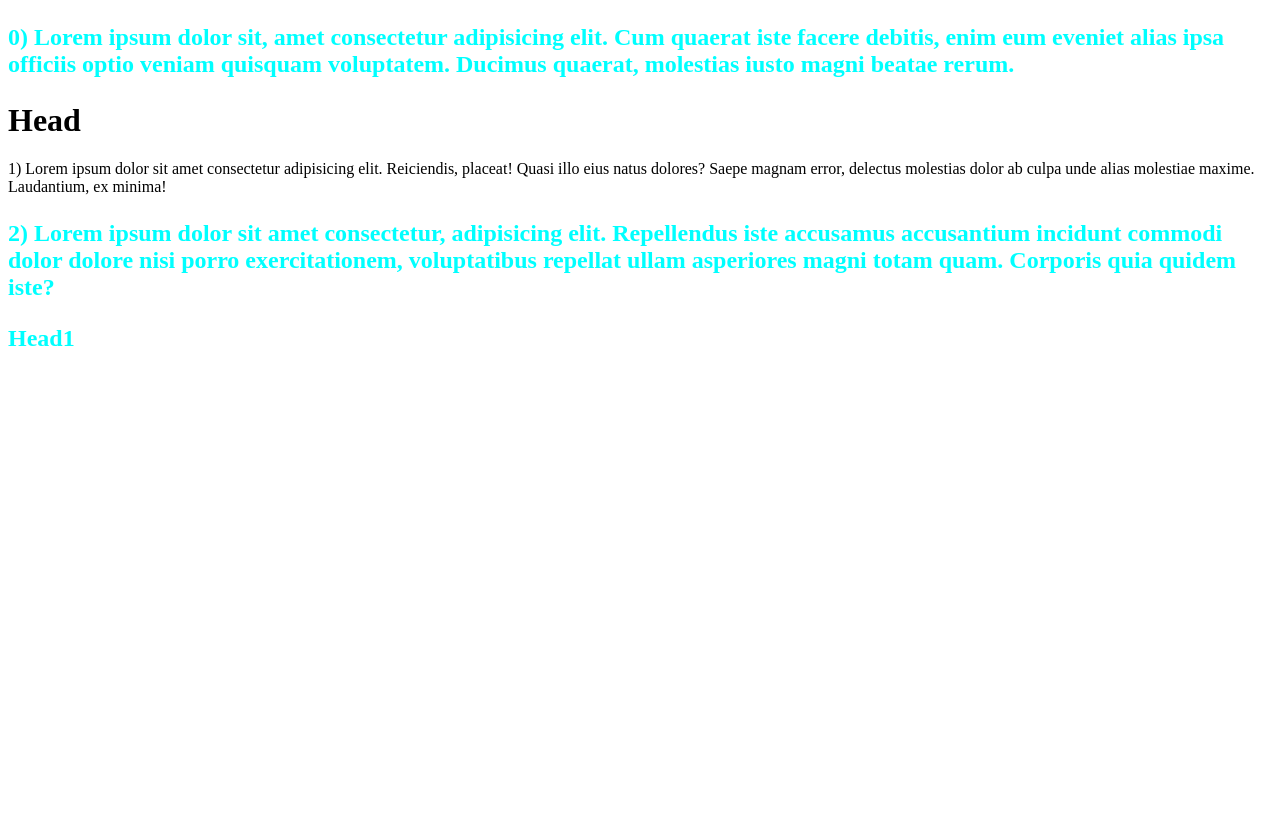
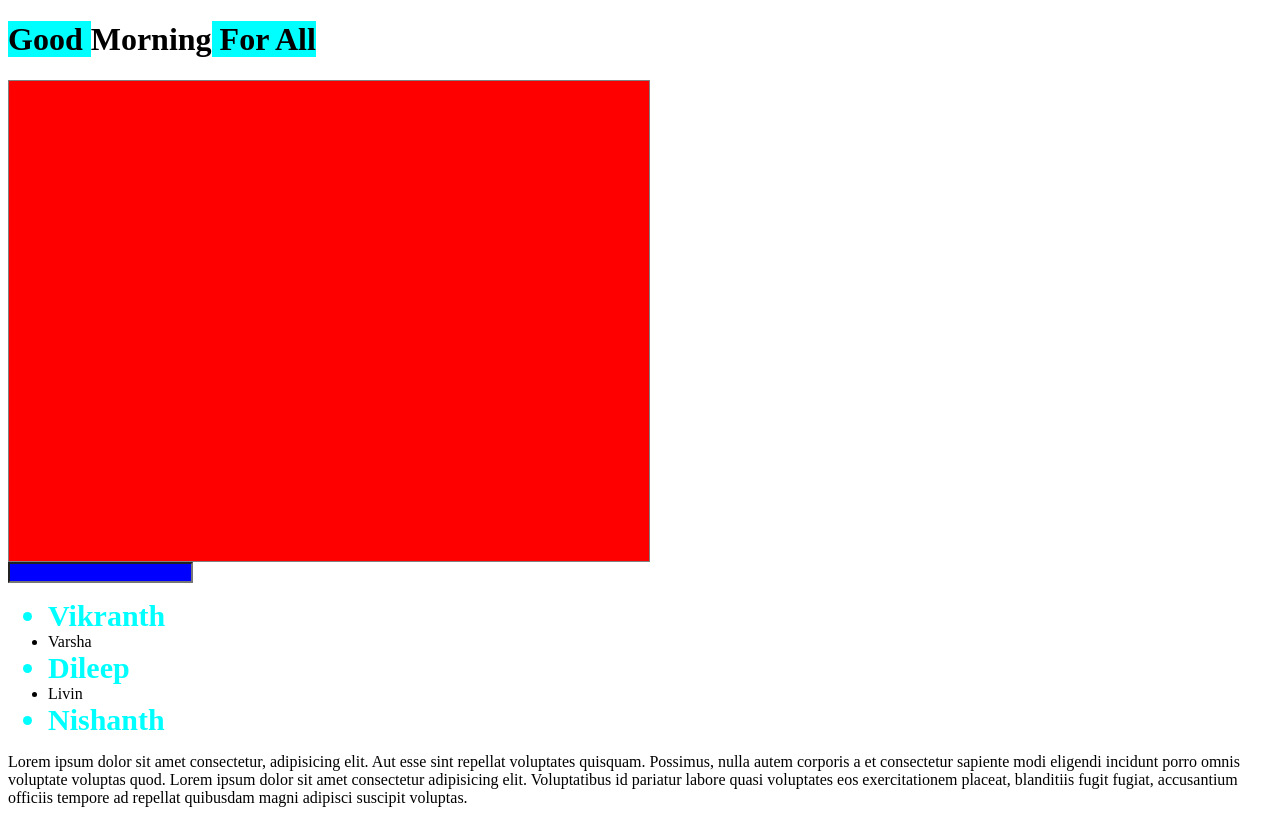
Before and after one commit to LivinkumarS/HTML-training-for-AP, a plain HTML site: page index.html in a window 1280 px wide. Before the commit the page ends 800 px from the top, so only its background shows below. Drawn offline with Linux system fonts and the light colour scheme.

Commit message:
Pseudo-selectors

```diff
--- a/index.html
+++ b/index.html
@@ -13,22 +13,23 @@
 
 <body>
 
-    <p>
-        0) Lorem ipsum dolor sit, amet consectetur adipisicing elit. Cum quaerat iste facere debitis, enim eum eveniet alias ipsa officiis optio veniam quisquam voluptatem. Ducimus quaerat, molestias iusto magni beatae rerum.
-    </p>
+    <h1>Morning</h1>
+
     <div class="parent">
-        <div>
-            <h1>Head</h1>
-            <p>
-                1) Lorem ipsum dolor sit amet consectetur adipisicing elit. Reiciendis, placeat! Quasi illo eius natus dolores? Saepe magnam error, delectus molestias dolor ab culpa unde alias molestiae maxime. Laudantium, ex minima!
-            </p>
-        </div>
-        <p>
-            2) Lorem ipsum dolor sit amet consectetur, adipisicing elit. Repellendus iste accusamus accusantium incidunt commodi dolor dolore nisi porro exercitationem, voluptatibus repellat ullam asperiores magni totam quam. Corporis quia quidem iste?
-        </p>
+
     </div>
 
-    <h1>Head1</h1>
+    <input type="text" class="name">
+
+    <ul>
+        <li>Vikranth</li>
+        <li>Varsha</li>
+        <li>Dileep</li>
+        <li>Livin</li>
+        <li>Nishanth</li>
+    </ul>
+
+    <p>Lorem ipsum dolor sit amet consectetur, adipisicing elit. Aut esse sint repellat voluptates quisquam. Possimus, nulla autem corporis a et consectetur sapiente modi eligendi incidunt porro omnis voluptate voluptas quod. Lorem ipsum dolor sit amet consectetur adipisicing elit. Voluptatibus id pariatur labore quasi voluptates eos exercitationem placeat, blanditiis fugit fugiat, accusantium officiis tempore ad repellat quibusdam magni adipisci suscipit voluptas.</p>
 
 
 
--- a/style.css
+++ b/style.css
@@ -1,12 +1,62 @@
-/* .parent p{ selects p tag which is descendant of .parent tag
+.parent{
+    height: 60vh;
+    width: 50vw;
+    background-color: red;
+    border: 1px solid gray;
+}
+
+.parent:hover{
+    background-color: aqua;
+}
+
+.name{
+    background-color: blue;
+}
+
+.name:focus{
+    background-color: blueviolet;
+}
+
+/*
+li:first-child{
     color: aqua;
-    font-size: 1.5rem;
+    font-size: 30px;
+    font-weight: bolder;
+}
+
+li:last-child{
+    color: aqua;
+    font-size: 30px;
     font-weight: bolder;
 } */
 
 
-body>p , .parent>p, body>h1{
+li:nth-child(odd){
     color: aqua;
-    font-size: 1.5rem;
+    font-size: 30px;
     font-weight: bolder;
 }
+
+
+/* p::first-letter{
+    color: brown;
+    font-size: 40px;
+    font-weight: bolder;
+} */
+
+
+/* p::first-line{
+    color: brown;
+    font-size: 40px;
+    font-weight: bolder;
+} */
+
+h1::before{
+    content: "Good ";
+    background-color: aqua;
+}
+
+h1::after{
+    content: " For All";
+    background-color: aqua;
+}
```
Also changed, not shown: notes.txt.
